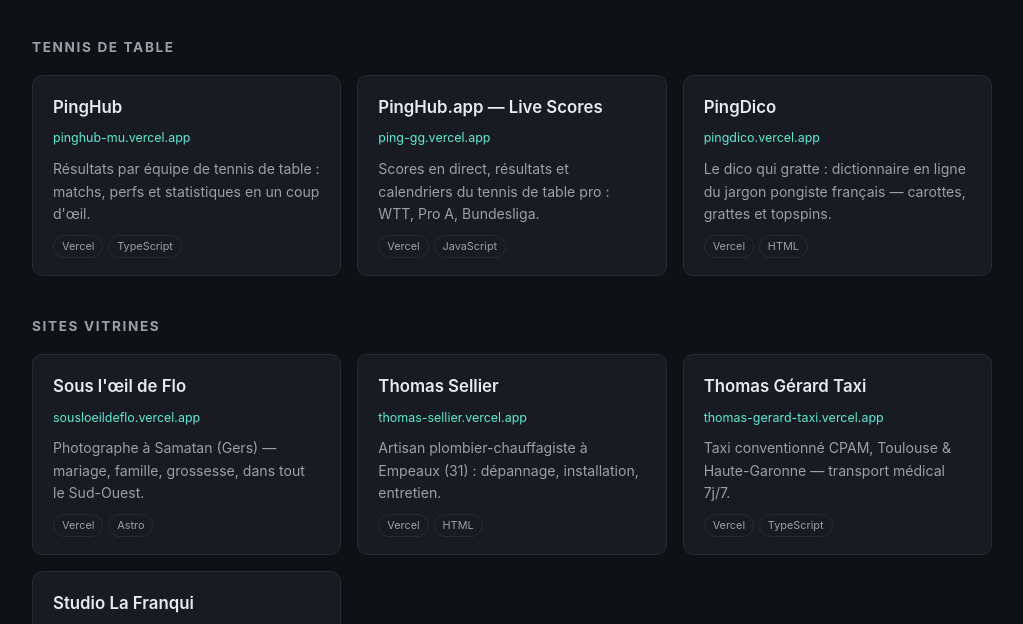
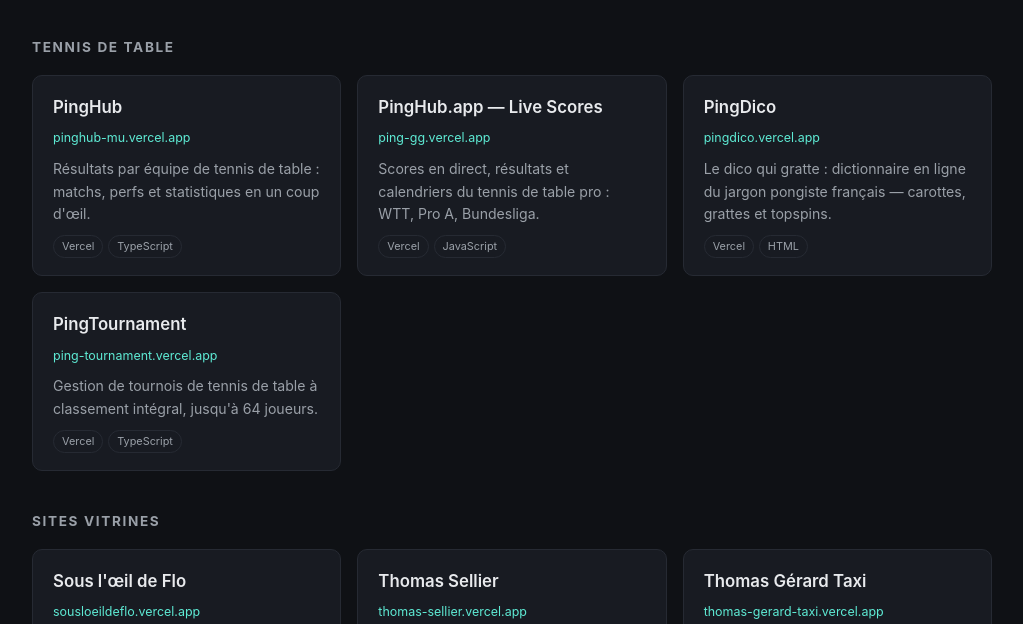
Before and after one commit to yluom/yluom.github.io, a plain HTML site: page index.html in a window 1280 px wide. Shown: the part 134-758 px from the top of the page, without its empty margins (128-1151 px from the left). Drawn offline with Linux system fonts and the light colour scheme.

Commit message:
Add PingTournament to the project directory
Co-Authored-By: Claude Opus 5.5 <noreply@anthropic.com>
Claude-Session: https://claude.ai/code/session_01BaUvNyYxQ83zVLoabgnZ3c

```diff
--- a/index.html
+++ b/index.html
@@ -110,6 +110,12 @@
         <p>Le dico qui gratte : dictionnaire en ligne du jargon pongiste français — carottes, grattes et topspins.</p>
         <span class="tag">Vercel</span><span class="tag">HTML</span>
       </a>
+      <a class="card" href="https://ping-tournament.vercel.app" target="_blank" rel="noopener">
+        <h3>PingTournament</h3>
+        <span class="url">ping-tournament.vercel.app</span>
+        <p>Gestion de tournois de tennis de table à classement intégral, jusqu'à 64 joueurs.</p>
+        <span class="tag">Vercel</span><span class="tag">TypeScript</span>
+      </a>
     </div>
 
     <h2>Sites vitrines</h2>
```
